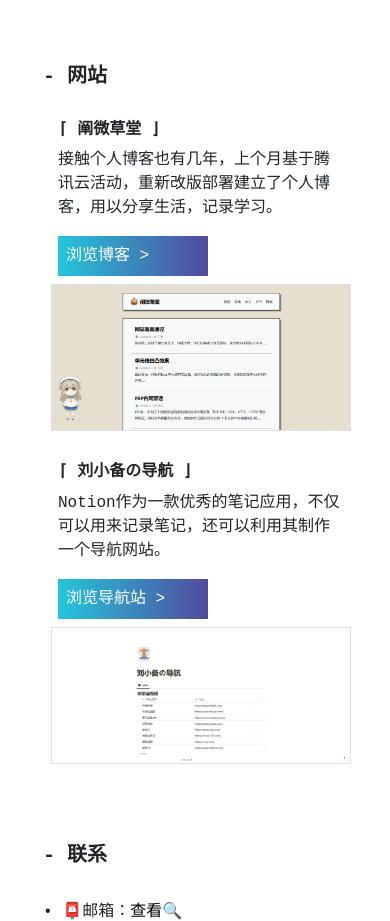
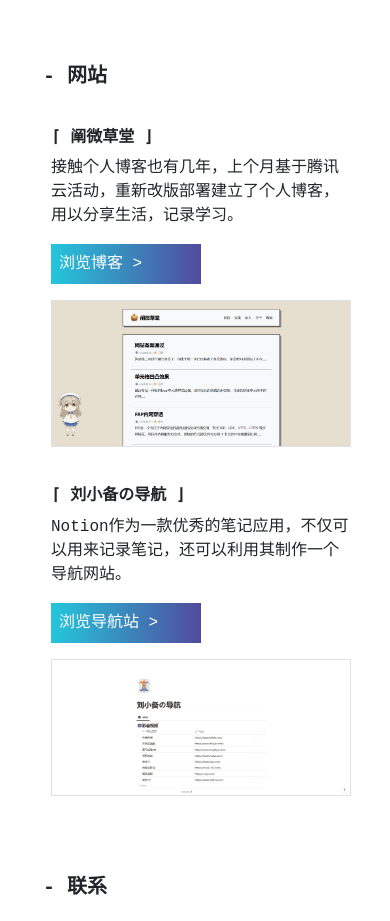
Before and after one commit to ymxr/ymxr, a plain HTML site: page index.html in a window 390 px wide. Shown: the part 1602-2523 px from the top of the page. Drawn offline with nearby package versions, Linux system fonts and the light colour scheme.

Commit message:
Update index.html

```diff
--- a/index.html
+++ b/index.html
@@ -135,24 +135,24 @@
                     <h5 class="font-weight-bold">- 网站</h5>
                 </div>
                 <div class="card-body d-flex flex-row flex-wrap justify-content-around pt-1">
-                    <div class="col-md-8">
+                    <div class="col-md-8 p-2">
                         <h6 class="font-weight-bold">⌈ 阐微草堂 ⌋</h6>
                         <p>接触个人博客也有几年，上个月基于腾讯云活动，重新改版部署建立了个人博客，用以分享生活，记录学习。</p>
                             <a href="http://www.cwct.site/" target="_blank" class="p-2" id="web-link">浏览博客 ></a>
                     </div>
-                    <div class="col-md-4 p-2">
+                    <div class="col-md-4 m-auto p-2">
                         <img src="mynote.png" class="border" alt="blog" style="max-width: 300px;">
                     </div>
                 </div>
                 <div class="card-body d-flex flex-row flex-wrap justify-content-around pt-1">
-                    <div class="col-md-8">
+                    <div class="col-md-8 p-2">
                         <h6 class="font-weight-bold">⌈ 刘小备の导航 ⌋</h6>
                         <p>Notion作为一款优秀的笔记应用，不仅可以用来记录笔记，还可以利用其制作一个导航网站。</p>
                             <a href="https://www.notion.so/876442c8073848e8aec52d5f2e483a94" target="_blank" class="p-2" id="web-link">
                                 浏览导航站 >
                             </a>
                     </div>
-                    <div class="col-md-4 p-2">
+                    <div class="col-md-4 m-auto p-2">
                         <img src="nav.png" class="border" alt="nav" style="max-width: 300px;">
                     </div>
                 </div>
```
